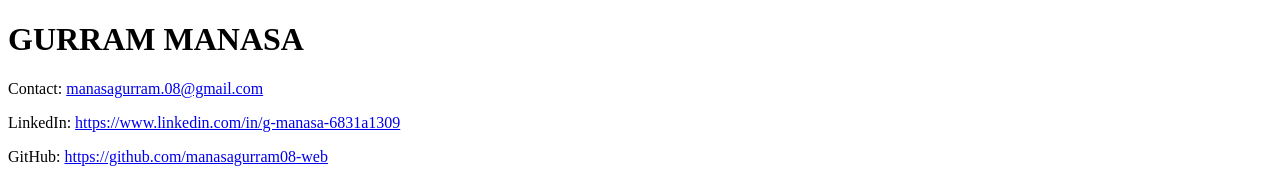
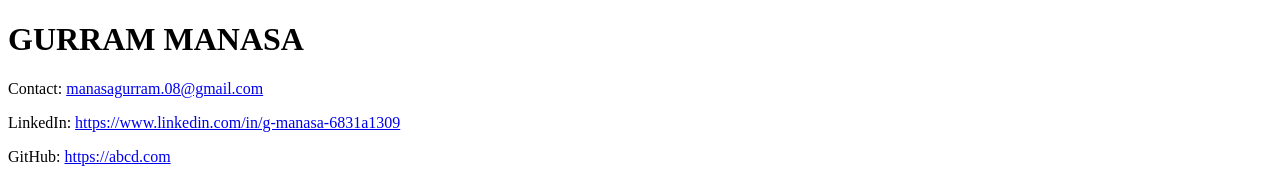
Before and after one commit to manasagurram08-web/MYPORTFOLIO, a plain HTML site: page index.html in a window 1280 px wide. Shown: the top 181 px of the page. Drawn offline with Linux system fonts and the light colour scheme.

Commit message:
First commit

```diff
--- a/index.html
+++ b/index.html
@@ -11,7 +11,7 @@
          <h1>GURRAM MANASA</h1>
          <p>Contact: <a href="mailto:manasagurram.08@gmail.com">manasagurram.08@gmail.com</a></p>
          <p>LinkedIn: <a href="https://www.linkedin.com/in/g-manasa-6831a1309" target="_blank" width="10" height="10">https://www.linkedin.com/in/g-manasa-6831a1309</a></p>
-         <p>GitHub: <a href="https://github.com/manasagurram08-web">https://github.com/manasagurram08-web</a></p>
+         <p>GitHub: <a href="https://abcd.com" target="_blank">https://abcd.com</a></p>
         </div>
         <table>
             <tr>
```
